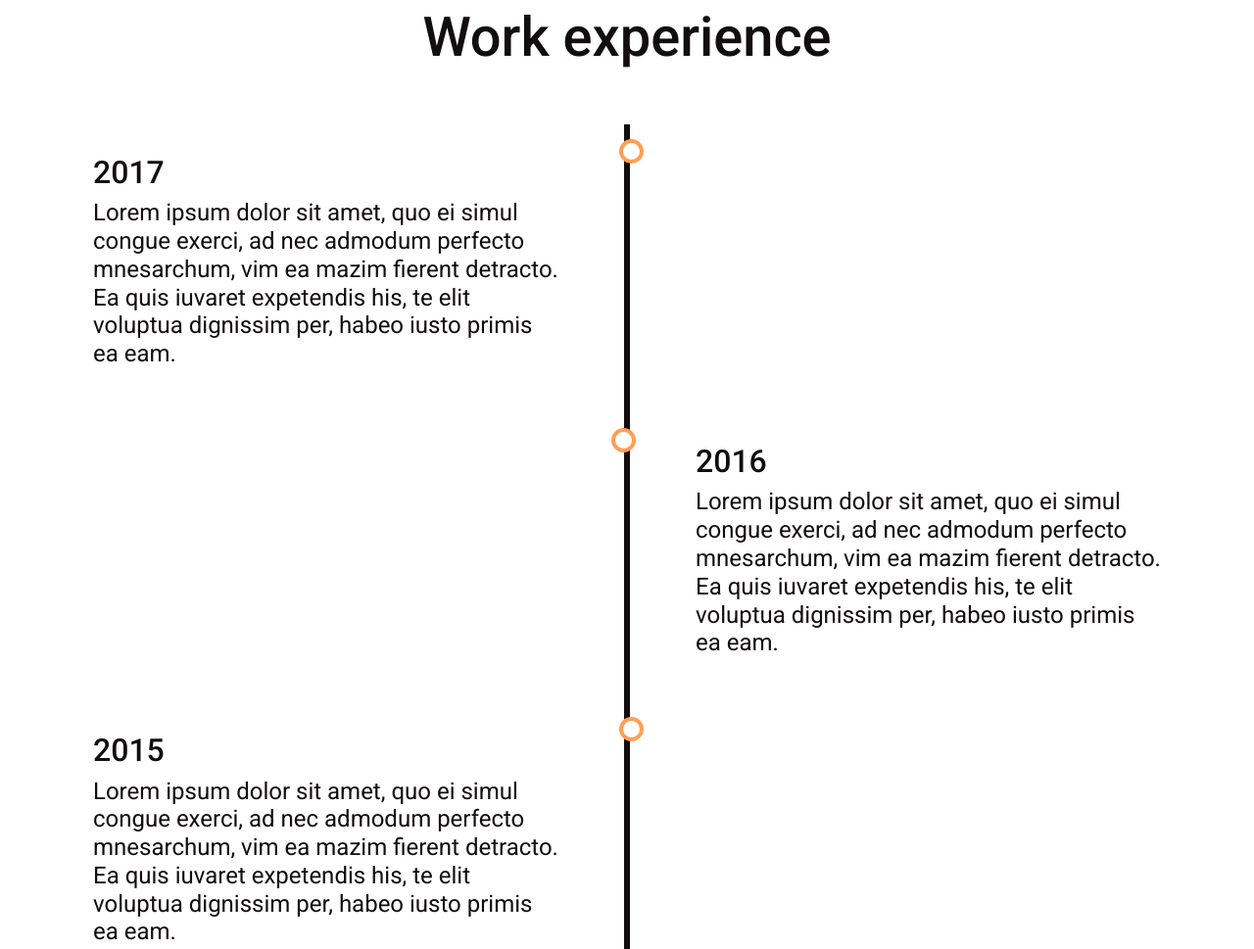
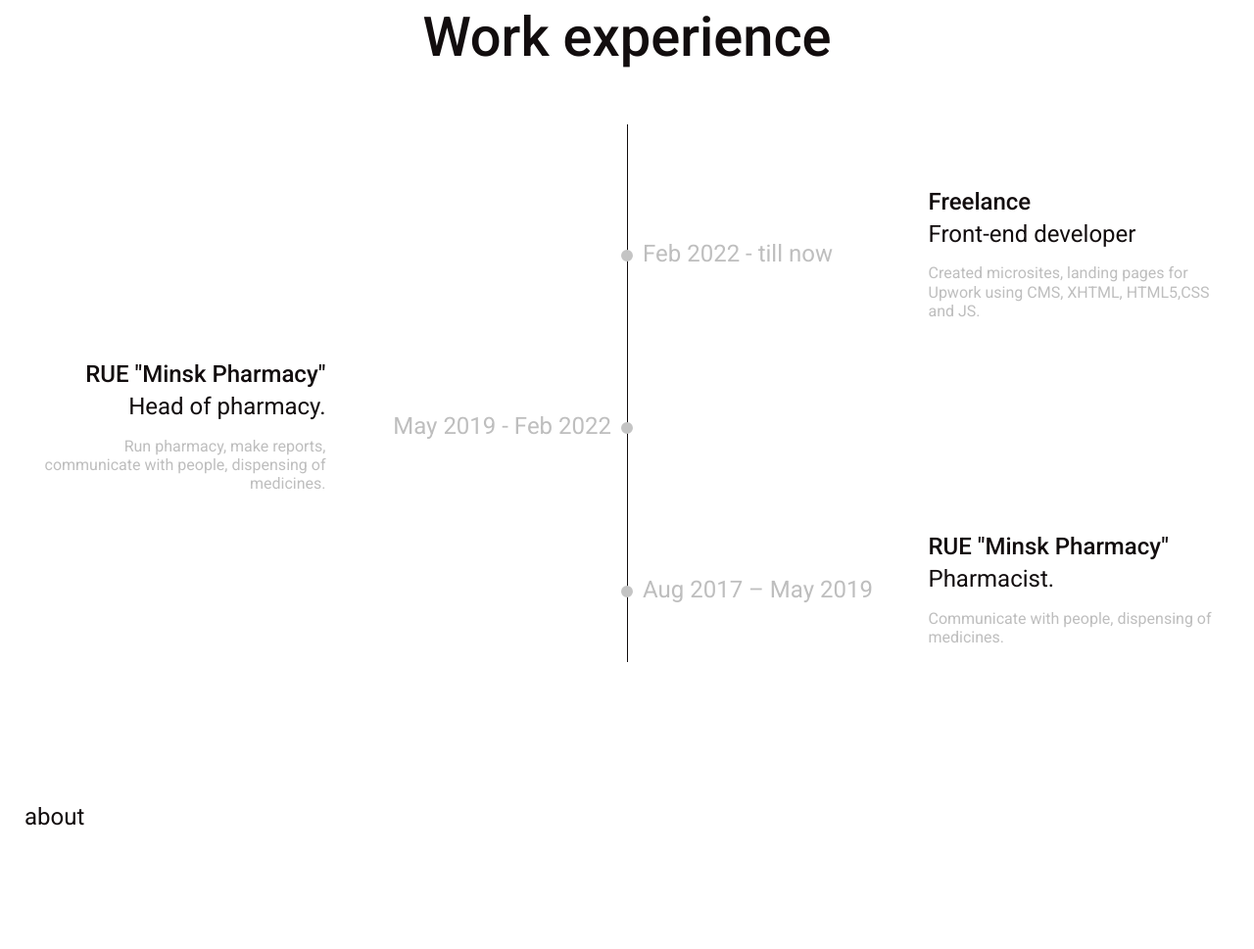
Before and after one commit to lizavr/resume, a website: page index.html in a window 1280 px wide. Shown: the part 1360-2329 px from the top of the page at 98% size. Drawn offline with nearby package versions, Linux system fonts and the light colour scheme.

Commit message:
added experience

```diff
--- a/index.html
+++ b/index.html
@@ -246,70 +246,50 @@
           <a id="experience"></a>
           <h2 class="title skills">Work experience</h2>
           <div class="timeline">
-            <div class="cont left">
-              <div class="content">
-                <h2>2017</h2>
-                <p>
-                  Lorem ipsum dolor sit amet, quo ei simul congue exerci, ad nec
-                  admodum perfecto mnesarchum, vim ea mazim fierent detracto. Ea
-                  quis iuvaret expetendis his, te elit voluptua dignissim per,
-                  habeo iusto primis ea eam.
-                </p>
+            <div class="timeline__container timeline__right">
+              <div class="timeline__content d-flex">
+                <div class="timeline__content__date">
+                  <p>Feb 2022 - till now</p>
+                </div>
+                <div class="timeline__content__work">
+                  <p class="timeline__content__place">Freelance</p>
+                  <p class="timeline__content__prof">Front-end developer</p>
+                  <p class="timeline__content__do">
+                    Created microsites, landing pages for Upwork using CMS,
+                    XHTML, HTML5,CSS and JS.
+                  </p>
+                </div>
               </div>
             </div>
-            <div class="cont right">
-              <div class="content">
-                <h2>2016</h2>
-                <p>
-                  Lorem ipsum dolor sit amet, quo ei simul congue exerci, ad nec
-                  admodum perfecto mnesarchum, vim ea mazim fierent detracto. Ea
-                  quis iuvaret expetendis his, te elit voluptua dignissim per,
-                  habeo iusto primis ea eam.
-                </p>
+            <div class="timeline__container timeline__left">
+              <div class="timeline__content timeline__content-left d-flex">
+                <div
+                  class="timeline__content__date timeline__content__date-left"
+                >
+                  <p>May 2019 - Feb 2022</p>
+                </div>
+                <div class="timeline__content__work">
+                  <p class="timeline__content__place">RUE "Minsk Pharmacy"</p>
+                  <p class="timeline__content__prof">Head of pharmacy.</p>
+                  <p class="timeline__content__do">
+                    Run pharmacy, make reports, communicate with people,
+                    dispensing of medicines.
+                  </p>
+                </div>
               </div>
             </div>
-            <div class="cont left">
-              <div class="content">
-                <h2>2015</h2>
-                <p>
-                  Lorem ipsum dolor sit amet, quo ei simul congue exerci, ad nec
-                  admodum perfecto mnesarchum, vim ea mazim fierent detracto. Ea
-                  quis iuvaret expetendis his, te elit voluptua dignissim per,
-                  habeo iusto primis ea eam.
-                </p>
-              </div>
-            </div>
-            <div class="cont right">
-              <div class="content">
-                <h2>2012</h2>
-                <p>
-                  Lorem ipsum dolor sit amet, quo ei simul congue exerci, ad nec
-                  admodum perfecto mnesarchum, vim ea mazim fierent detracto. Ea
-                  quis iuvaret expetendis his, te elit voluptua dignissim per,
-                  habeo iusto primis ea eam.
-                </p>
-              </div>
-            </div>
-            <div class="cont left">
-              <div class="content">
-                <h2>2011</h2>
-                <p>
-                  Lorem ipsum dolor sit amet, quo ei simul congue exerci, ad nec
-                  admodum perfecto mnesarchum, vim ea mazim fierent detracto. Ea
-                  quis iuvaret expetendis his, te elit voluptua dignissim per,
-                  habeo iusto primis ea eam.
-                </p>
-              </div>
-            </div>
-            <div class="cont right">
-              <div class="content">
-                <h2>2007</h2>
-                <p>
-                  Lorem ipsum dolor sit amet, quo ei simul congue exerci, ad nec
-                  admodum perfecto mnesarchum, vim ea mazim fierent detracto. Ea
-                  quis iuvaret expetendis his, te elit voluptua dignissim per,
-                  habeo iusto primis ea eam.
-                </p>
+            <div class="timeline__container timeline__right">
+              <div class="timeline__content d-flex">
+                <div class="timeline__content__date">
+                  <p>Aug 2017 – May 2019</p>
+                </div>
+                <div class="timeline__content__work">
+                  <p class="timeline__content__place">RUE "Minsk Pharmacy"</p>
+                  <p class="timeline__content__prof">Pharmacist.</p>
+                  <p class="timeline__content__do">
+                    Communicate with people, dispensing of medicines.
+                  </p>
+                </div>
               </div>
             </div>
           </div>
--- a/styles/experience.scss
+++ b/styles/experience.scss
@@ -2,38 +2,38 @@
   position: relative;
   max-width: 100%;
   margin: 0 auto;
+  padding-top: 40px;
 }
 
 /* The actual timeline (the vertical ruler) */
 .timeline::after {
-  content: '';
+  content: "";
   position: absolute;
-  width: 6px;
+  width: 1px;
   background-color: var(--main-color);
   top: 0;
   bottom: 0;
   left: 50%;
-  margin-left: -3px;
 }
 
 /* Container around content */
-.cont {
-  padding: 10px 40px;
+.timeline__container {
+  padding: 25px 16px 0;
   position: relative;
   background-color: inherit;
   width: 50%;
 }
 
 /* The circles on the timeline */
-.cont::after {
-  content: '';
+.timeline__container::after {
+  content: "";
   position: absolute;
-  width: 25px;
-  height: 25px;
-  right: -17px;
-  background-color: white;
-  border: 4px solid #FF9F55;
-  top: 15px;
+  width: 12px;
+  height: 12px;
+  right: -6px;
+  background-color: #c4c4c4;
+  border: 4px solid #c4c4c4;
+  top: 50%;
   border-radius: 50%;
   z-index: 1;
 }
@@ -44,80 +44,72 @@
 }
 
 /* Place the container to the right */
-.right {
+.timeline__right {
   left: 50%;
 }
 
-/* Add arrows to the left container (pointing right) */
-.left::before {
-  content: " ";
-  height: 0;
-  position: absolute;
-  top: 22px;
-  width: 0;
-  z-index: 1;
-  right: 30px;
-  border: medium solid white;
-  border-width: 10px 0 10px 10px;
-  border-color: transparent transparent transparent white;
-}
-
-/* Add arrows to the right container (pointing left) */
-.right::before {
-  content: " ";
-  height: 0;
-  position: absolute;
-  top: 22px;
-  width: 0;
-  z-index: 1;
-  left: 30px;
-  border: medium solid white;
-  border-width: 10px 10px 10px 0;
-  border-color: transparent white transparent transparent;
-}
-
 /* Fix the circle for containers on the right side */
-.right::after {
-  left: -16px;
+.timeline__right::after {
+  left: -6px;
 }
 
 /* The actual content */
-.content {
-  padding: 20px 30px;
-  background-color: white;
+.timeline__content {
   position: relative;
   border-radius: 6px;
+  align-items: center;
+}
+.timeline__content-left {
+  text-align: right;
+}
+.timeline__content__work {
+  width: 100%;
+}
+.timeline__content {
+  &__date,
+  &__do {
+    color: var(--secondary-text-color);
+  }
+  &__date {
+    width: 100%;
+    &-left {
+      order: 1;
+    }
+  }
+  &__do {
+    font-size: 16px;
+  }
+  &__place {
+    font-weight: 500;
+    margin-bottom: calc(var(--gap) / 2);
+  }
+  &__content__prof {
+    margin-bottom: var(--gap);
+  }
 }
 
 /* Media queries - Responsive timeline on screens less than 600px wide */
 @media screen and (max-width: 600px) {
-  /* Place the timelime to the left */
+  /* Place the timeline to the left */
   .timeline::after {
     left: 31px;
   }
 
   /* Full-width containers */
-  .cont {
+  .timeline__container {
     width: 100%;
     padding-left: 70px;
     padding-right: 25px;
   }
 
-  /* Make sure that all arrows are pointing leftwards */
-  .cont::before {
-    left: 60px;
-    border: medium solid white;
-    border-width: 10px 10px 10px 0;
-    border-color: transparent white transparent transparent;
-  }
-
   /* Make sure all circles are at the same spot */
-  .left::after, .right::after {
-    left: 15px;
+  .left::after,
+  .timeline__right::after {
+    left: 0;
   }
 
   /* Make all right containers behave like the left ones */
-  .right {
-    left: 0%;
+  .timeline__right {
+    left: 0;
   }
 }
```
Also changed, not shown: styles/style.css.
